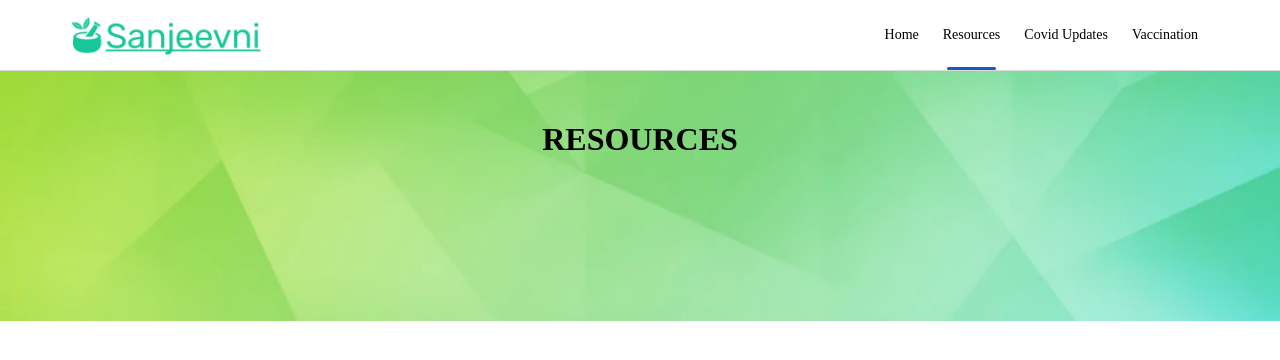
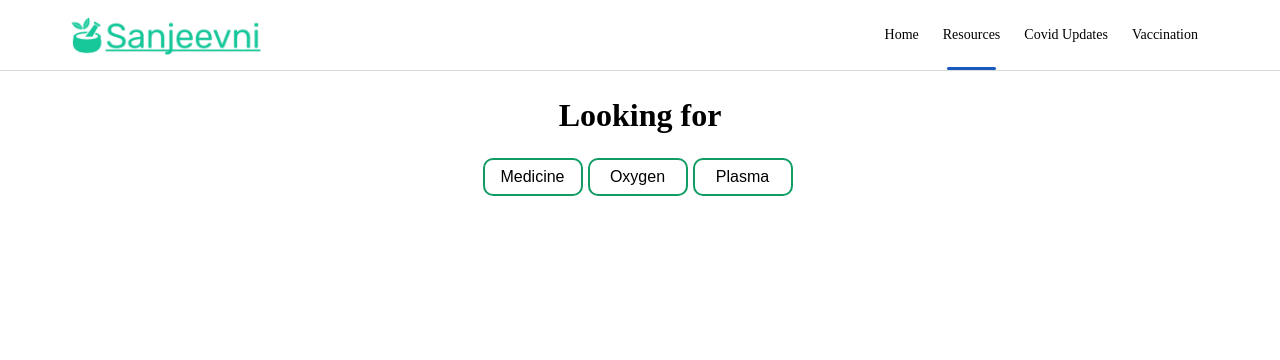
Before and after one commit to vice76/WebOCode, a React (Create React App) app: page /resources in a window 1280 px wide. Shown: the top 360 px of the page. Built offline with nearby package versions, Linux system fonts and the light colour scheme.

Commit message:
added button for resources

```diff
--- a/src/components/resources/Heading.js
+++ b/src/components/resources/Heading.js
@@ -2,10 +2,15 @@ import React from 'react'
 
 const Heading = () => {
     return (
-        <div className="heading-container">
-            <div className="container">
-                <h1>RESOURCES</h1>
-            </div>
+        <div className="heading">
+        <div className="option-container">
+        <h1>Looking for</h1>
+        <div className="options">
+        <button>Medicine</button>
+        <button>Oxygen</button>
+        <button>Plasma</button>
+        </div>
+        </div>
         </div>
     )
 }
--- a/src/scss/components/_heading.scss
+++ b/src/scss/components/_heading.scss
@@ -1,16 +1,21 @@
-.heading-container {
-    background-image: url('../../assets/background1.PNG');
-    background-position: center;
-    background-repeat: no-repeat;
-    background-size: cover;
-    height: 250px;
+.heading {
+    text-align: center;
+    .option-container {
+        padding: 2%;
 
-    .container {
-        width: 100%;
-        text-align: center;
+        .options {
+            padding: 2%;
 
-        h1 {
-            padding-top: 50px;
+            button {
+                font-size: 1rem;
+                padding: 8px;
+                width: 100px;
+                border-radius: 10px;
+                cursor: pointer;
+                margin: 0 5px 5px 0;
+                background-color: white;
+                border: 2px solid $color-green;
+            }
         }
     }
 }
```
